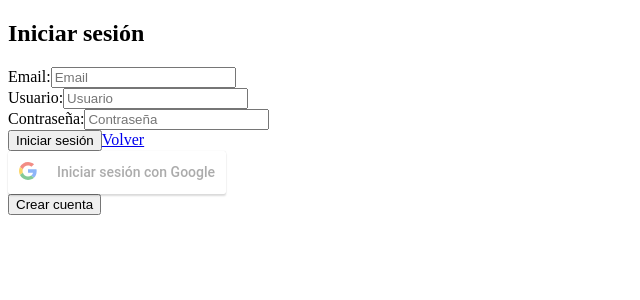
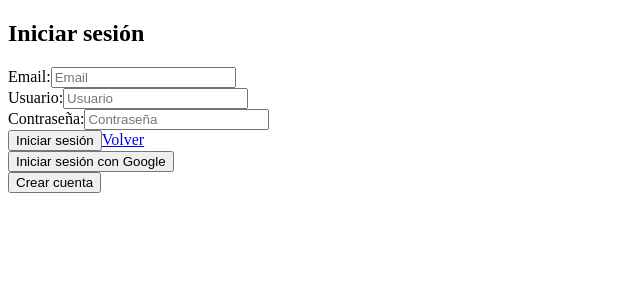
Before and after one commit to FaustoCitera/Proyecto, a Next.js app: page /authForm in a window 1280 px wide. Shown: the top 300 px of the page, without its empty margins (0-640 px from the left). Built offline with nearby package versions, Linux system fonts and the light colour scheme.

Commit message:
cambio_google

```diff
--- a/components/LoginWithGoogle.jsx
+++ b/components/LoginWithGoogle.jsx
@@ -1,27 +1,33 @@
-import { GoogleLogin } from 'react-google-login';
+import firebase from 'firebase/app';
+import 'firebase/auth';
+import 'firebase/firestore';
 
+const firebaseConfig = {
+  apiKey: "AIzaSyB_7E8_Ynnjhqf1dcGG5TJ7yx-mqyvPgH0",
+  authDomain: "critic-2f517.firebaseapp.com",
+  projectId: "critic-2f517",
+  storageBucket: "critic-2f517.appspot.com",
+  messagingSenderId: "360470519687",
+  appId: "1:360470519687:web:20bffc7f5f726c2c163d22",
+  measurementId: "G-PBNB27WGFK"
+};
 
+firebase.initializeApp(firebaseConfig);
 
+const provider = new firebase.auth.GoogleAuthProvider();
 
-const LoginWithGoogle = () => {
-  const responseGoogle = (response) => {
-    console.log(response);
-    // Aquí puedes manejar la respuesta del inicio de sesión de Google
+const Login = () => {
+  const handleLogin = async () => {
+    try {
+      await firebase.auth().signInWithPopup(provider);
+    } catch (error) {
+      console.error(error);
+    }
   };
 
   return (
-    <GoogleLogin
-      clientId="33243575474-hq1g51ta15hodu9sm1iolo7irrfp9el8.apps.googleusercontent.com"
+    <button onClick={handleLogin}>Iniciar sesión con Google</button>
+  );
+}
 
-      buttonText="Iniciar sesión con Google"
-      onSuccess={responseGoogle}
-      onFailure={responseGoogle}
-      cookiePolicy={'single_host_origin'}
-    />
-
-      );
-};
-
-
-
-export default LoginWithGoogle;
+export default Login;
--- a/package.json
+++ b/package.json
@@ -19,7 +19,6 @@
     "postcss": "8.4.24",
     "react": "^18.2.0",
     "react-dom": "^18.2.0",
-    "react-google-login": "^5.2.2",
     "tailwindcss": "3.3.2",
     "typescript": "5.0.4"
   }
```
Also changed, not shown: components/App.js (added, +11 -0 lines), 1 other file (tests, documents, lock files or other folders).
